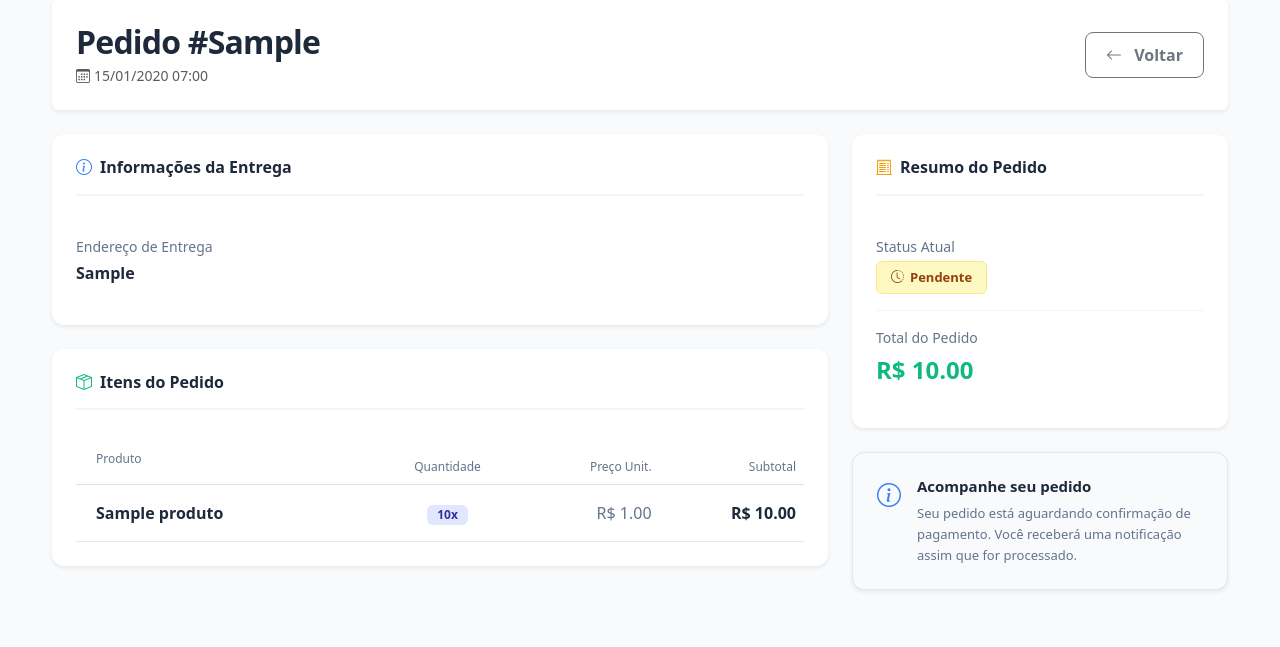
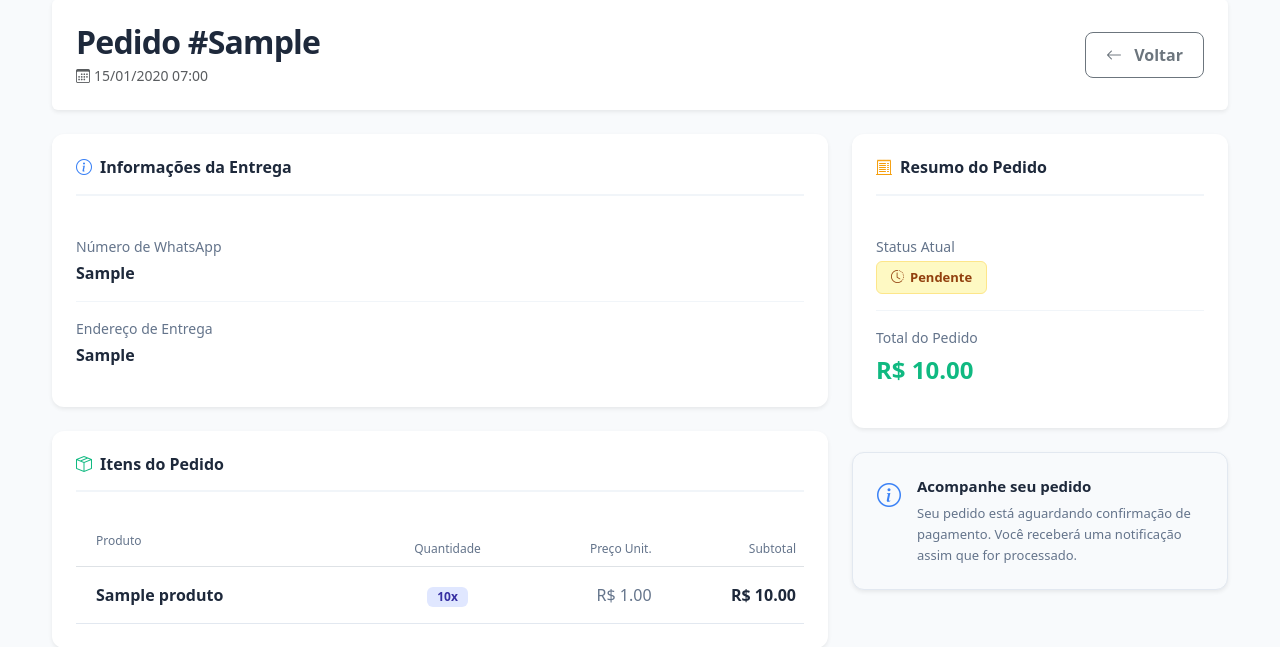
Before and after one commit to lrosse/TCC, a Django app: page /meus_pedidos/1/ in a window 1280 px wide. Shown: the part 92-739 px from the top of the page. Run offline with Django 4.2, Linux system fonts and the light colour scheme; a user stored in the database is signed in; tables that the repository leaves empty hold one stand-in row (values such as "Sample post"); parts of the project's set-up code (start-up, migrations or seed data) failed here and were passed over.

Commit message:
número de wpp adicionado no pedido e em detalhes do pedido

```diff
--- a/loja/models.py
+++ b/loja/models.py
@@ -122,6 +122,7 @@ class Pedido(models.Model):
 
     nome_cliente = models.CharField(max_length=100)
     endereco_entrega = models.TextField()
+    numero_whatsapp = models.CharField(max_length=20, blank=True, null=True)
 
     numero_pedido = models.CharField(max_length=30, unique=True, editable=False, blank=True, null=True)
 
--- a/loja/templates/loja/detalhes_pedido.html
+++ b/loja/templates/loja/detalhes_pedido.html
@@ -100,6 +100,11 @@
           <div class="info-row">
             <div class="info-label">Nome do Cliente</div>
             <div class="info-value">{{ pedido.nome_cliente }}</div>
+          </div>
+
+          <div class="info-row">
+            <div class="info-label">Número de WhatsApp</div>
+            <div class="info-value">{{ pedido.numero_whatsapp|default:"Não informado" }}</div>
           </div>
 
           <div class="info-row">
--- a/loja/templates/loja/detalhes_pedido_cliente.html
+++ b/loja/templates/loja/detalhes_pedido_cliente.html
@@ -106,6 +106,11 @@
                     <h6 class="fw-semibold mb-4 pb-3" style="color: #1e293b; border-bottom: 2px solid #f1f5f9;">
                         <i class="bi bi-info-circle me-2" style="color: #3b82f6;"></i>Informações da Entrega
                     </h6>
+
+                    <div class="info-row">
+                    <div class="info-label">Número de WhatsApp</div>
+                    <div class="info-value">{{ pedido.numero_whatsapp|default:"Não informado" }}</div>
+                    </div>
 
                     <div class="info-row">
                         <div class="info-label">Endereço de Entrega</div>
--- a/loja/templates/loja/finalizar_compra.html
+++ b/loja/templates/loja/finalizar_compra.html
@@ -94,6 +94,9 @@
                     <input type="text" class="form-control" placeholder="Cidade *" name="cidade" required>
                 </div>
                 <div class="col-md-6">
+                    <input type="text" class="form-control" placeholder="Número de WhatsApp *" name="whatsapp" required>
+                </div>
+                <div class="col-md-6">
                     <input type="text" class="form-control" placeholder="Complemento" name="complemento">
                 </div>
                 <div class="col-md-6">
--- a/loja/views.py
+++ b/loja/views.py
@@ -1039,7 +1039,7 @@ def adicionar_carrinho(request, produto_id):
 def finalizar_compra(request):
     """Finaliza a compra, cria o pedido com itens congelados (nome, preço e custo)."""
 
-    # 1) Busca carrinho
+    # 1) Busca o carrinho do usuário logado
     try:
         carrinho = Carrinho.objects.get(usuario=request.user)
     except Carrinho.DoesNotExist:
@@ -1051,8 +1051,9 @@ def finalizar_compra(request):
         messages.warning(request, "Seu carrinho está vazio.")
         return redirect('ver_carrinho')
 
+    # 2) Quando o usuário envia o formulário (POST)
     if request.method == 'POST':
-        # 2) Pega dados do form
+        # Captura os dados do formulário
         nome = request.POST.get("nome", "").strip()
         rua = request.POST.get("rua", "").strip()
         numero = request.POST.get("numero", "").strip()
@@ -1060,8 +1061,9 @@ def finalizar_compra(request):
         cidade = request.POST.get("cidade", "").strip()
         complemento = request.POST.get("complemento", "").strip()
         referencia = request.POST.get("referencia", "").strip()
-
-        # 3) Validação
+        numero_whatsapp = request.POST.get("whatsapp", "").strip()  # ✅ novo campo
+
+        # 3) Validação: campos obrigatórios
         if not all([nome, rua, numero, bairro, cidade]):
             messages.error(request, "Preencha todos os campos obrigatórios.")
             return render(request, 'loja/finalizar_compra.html', {
@@ -1070,7 +1072,7 @@ def finalizar_compra(request):
                 'numero_vendedor': getattr(settings, 'WHATSAPP_NUMBER', '5518981078919'),
             })
 
-        # 4) Monta endereço
+        # 4) Monta o endereço completo em formato de texto
         endereco_parts = [f"{rua}, {numero}", f"{bairro} – {cidade}"]
         if complemento:
             endereco_parts.append(f"Complemento: {complemento}")
@@ -1079,33 +1081,36 @@ def finalizar_compra(request):
         endereco_texto = "\n".join(endereco_parts)
 
         try:
-            # 5) Cria pedido
+            # 5) Cria o pedido no banco de dados
             pedido = Pedido.objects.create(
                 cliente=request.user,
                 total=Decimal(str(carrinho.total())),
                 status='Pendente',
                 nome_cliente=nome,
-                endereco_entrega=endereco_texto
+                endereco_entrega=endereco_texto,
+                numero_whatsapp=numero_whatsapp,  # ✅ salva o número no banco
             )
 
-            # 6) Cria itens do pedido (congelando valores)
+            # 6) Cria os itens do pedido (congelando dados)
             for item in itens:
-                custo_unit = getattr(item.produto.custo_info, "custo", 0) if item.produto and hasattr(item.produto, "custo_info") else 0
+                custo_unit = getattr(item.produto.custo_info, "custo", 0) \
+                    if item.produto and hasattr(item.produto, "custo_info") else 0
 
                 PedidoItem.objects.create(
                     pedido=pedido,
-                    produto=item.produto,  # mantém referência, mas pode ser nulo no futuro
+                    produto=item.produto,  # mantém referência ao produto
                     nome_produto=item.produto.nome if item.produto else "Produto removido",
                     quantidade=item.quantidade,
                     preco_unitario=item.preco_unitario,
                     custo_unitario=custo_unit
                 )
 
-            # 7) Limpa carrinho
+            # 7) Limpa o carrinho do usuário
             itens.delete()
             carrinho.valor_total = Decimal('0.00')
             carrinho.save()
 
+            # Reseta contador de itens da sessão
             request.session["carrinho_itens"] = 0
             request.session.modified = True
 
@@ -1119,10 +1124,11 @@ def finalizar_compra(request):
                 'numero_vendedor': getattr(settings, 'WHATSAPP_NUMBER', '5518981078919'),
             })
 
-        # 8) Monta WhatsApp
-        produtos_texto = []
-        for item in pedido.itens.all():
-            produtos_texto.append(f"- {item.quantidade}x {item.nome_produto} – R$ {item.subtotal()}")
+        # 8) Monta a mensagem para envio via WhatsApp
+        produtos_texto = [
+            f"- {item.quantidade}x {item.nome_produto} – R$ {item.subtotal()}"
+            for item in pedido.itens.all()
+        ]
 
         mensagem_parts = [
             f"🛒 *Pedido {pedido.numero_pedido} realizado através do site*:",
@@ -1135,6 +1141,8 @@ def finalizar_compra(request):
             "📍 *Endereço de entrega:*",
             *endereco_texto.split("\n"),
             "",
+            f"📱 *WhatsApp do cliente:* {numero_whatsapp}",
+            "",
             f"🙋 Cliente: {nome}",
             "",
             "Agradeço desde já! 😊",
@@ -1144,7 +1152,7 @@ def finalizar_compra(request):
         numero_vendedor = getattr(settings, 'WHATSAPP_NUMBER', '5518981078919')
         whatsapp_url = f"https://wa.me/{numero_vendedor}?text={quote(mensagem_final)}"
 
-        # 9) Sucesso → página de confirmação
+        # 9) Retorna página de confirmação
         return render(request, "loja/pedido_confirmado.html", {
             "whatsapp_url": whatsapp_url,
             "pedido_id": pedido.id,
@@ -1152,12 +1160,13 @@ def finalizar_compra(request):
             "numero_pedido": pedido.numero_pedido,
         })
 
-    # GET
+    # 10) GET → exibe formulário de finalização
     return render(request, 'loja/finalizar_compra.html', {
         'itens': itens,
         'total': carrinho.total(),
         'numero_vendedor': getattr(settings, 'WHATSAPP_NUMBER', '5518981078919'),
     })
+
 
 from datetime import datetime, timedelta
 
```
